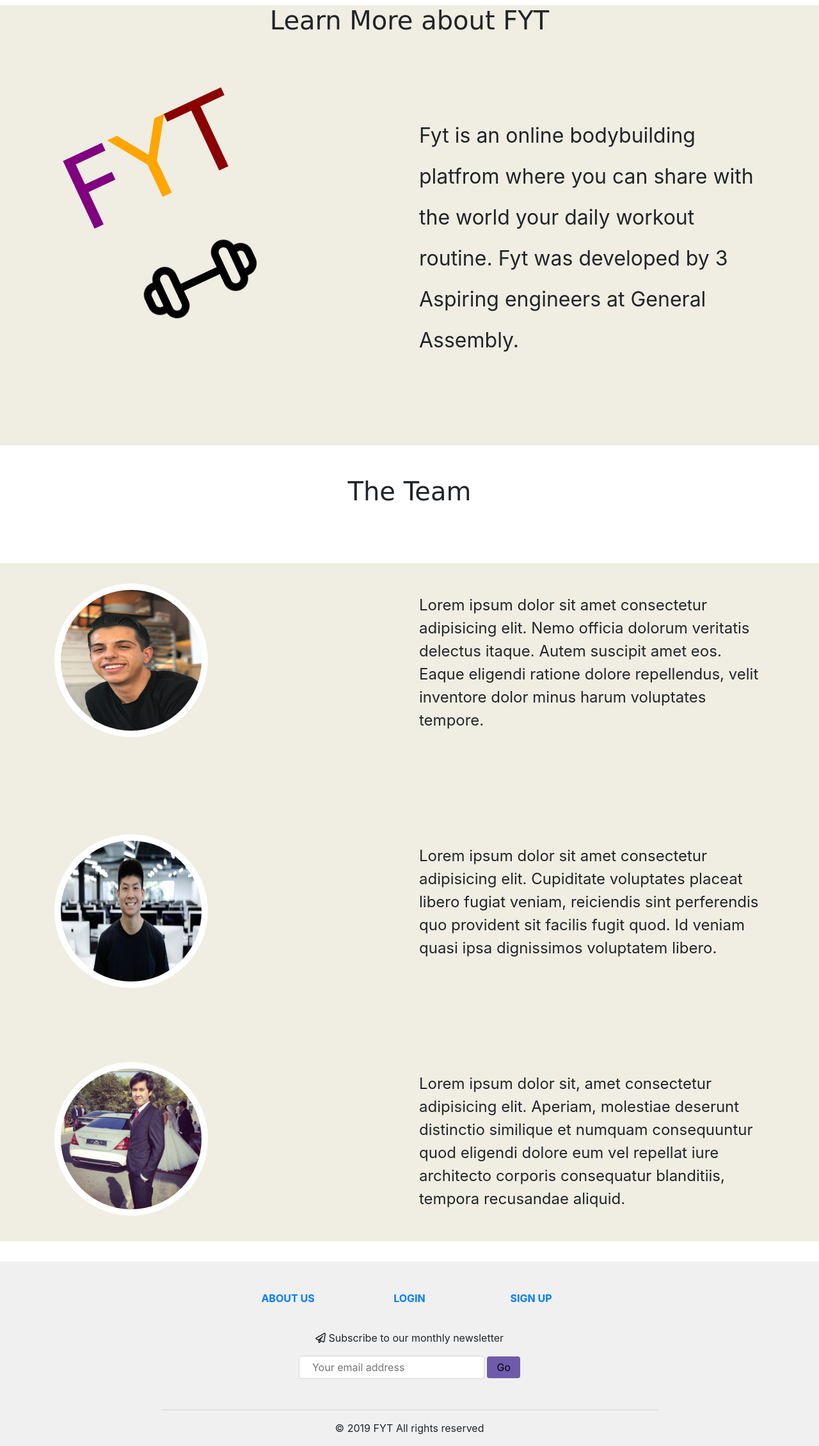
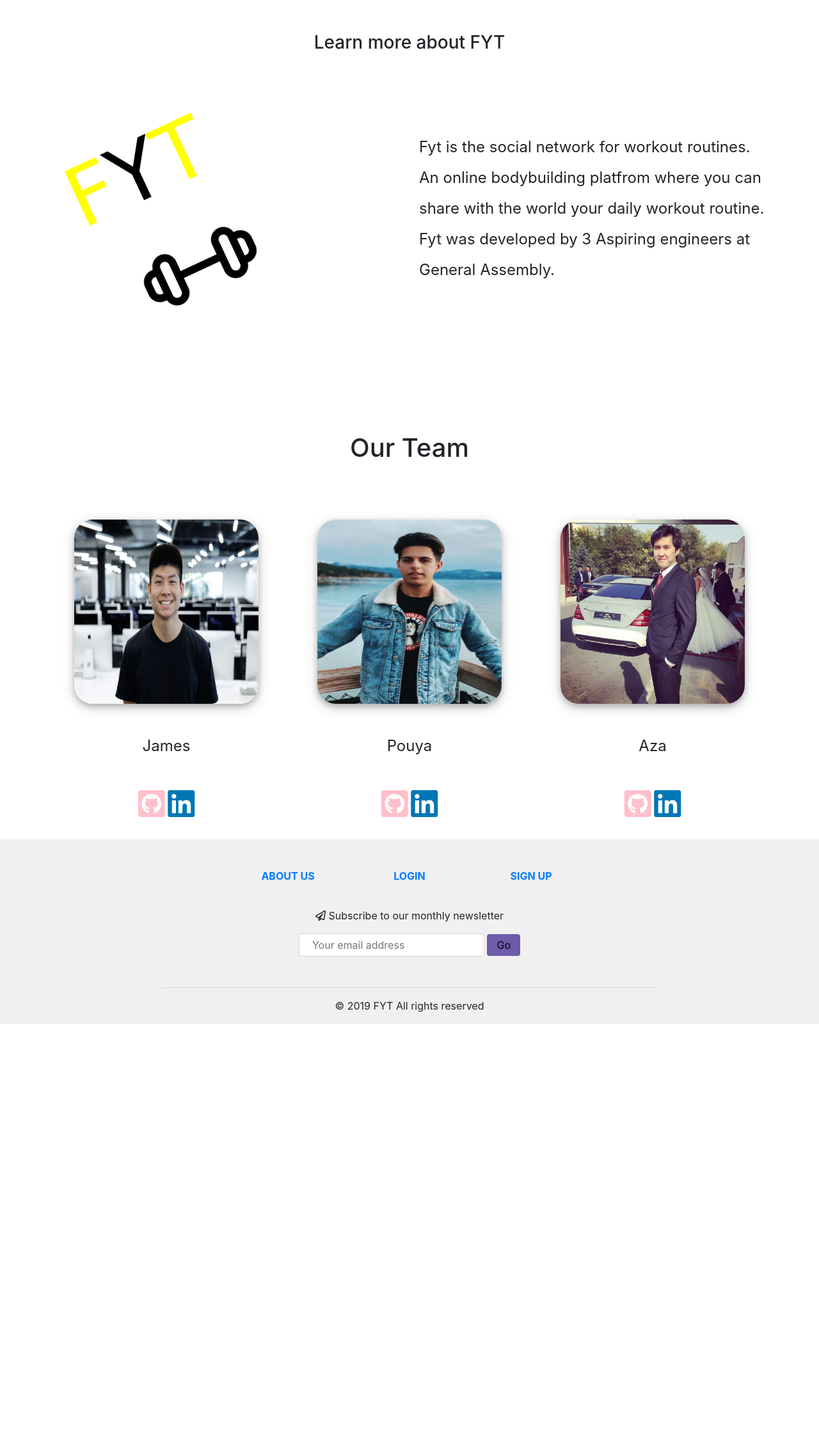
Before and after one commit to azamatbaiyzbekov/Project-3-FitnessApp, a Django app: page /about/ in a window 1280 px wide. Shown: the part 56-2316 px from the top of the page at 64% size. After the commit the page ends 1656 px from the top, so only its background shows below. Run offline with Django 3.2, Linux system fonts and the light colour scheme; some libraries are stand-ins or nearby versions; some web fonts are replaced.

Commit message:
Adds styling to About Page

```diff
--- a/fyt/static/css/main.css
+++ b/fyt/static/css/main.css
@@ -43,60 +43,59 @@
 }
 
 /*===================== ABOUT PAGE =================== */
-.about-fyt-header {
-    font-size: 2rem;
-    font-family: 'Ma Shan Zheng', cursive;
-}
-.about-fyt-row {
-    background-color : #f0ede2;
+.about-fyt-header h3{
+    margin-top: 1.5em;
 }
 .about-fyt p {
     font-family: 'Saira Stencil One', cursive;
-    font-size: 10rem;
+    font-size: 8em;
     transform: rotate(-25deg);
     margin-top: 1rem;
 }
+.about-img-description p {
+    font-size: 1.5em;
+    margin: 3rem 0;
+}
 /* About page Fyt span colors */
 .about-f {
-    color: purple;
+    color: yellow;
 }
 .about-y {
-    color: orange;
+    color: black;
 }
 .about-t {
-    color: darkred;
+    color: yellow;
 }
-
-.about-team{
-    margin-top: 3rem;
-    font-size: 2rem;
-    font-family: 'Ma Shan Zheng', cursive;
-}
-
 .about-fyt img {
     transform: rotate(-25deg);
     margin: 0 0 10em 8em;
 }
 
 .about-description  {
-    font-size: 2em;
+    font-size: 1.5em;
     margin: auto 0;
     line-height: 2;
+    top: -50px;
 }
 
 .about-img {
-    border: 10px solid white;
-    border-radius: 50%;
-    width: 15rem;
-    height: 15rem;
-    margin-top: 2rem;
+    box-shadow: 0 4px 8px 0 rgba(0, 0, 0, 0.2), 0 6px 20px 0 rgba(0, 0, 0, 0.19);
+    border-radius: 10%;
+    width: 18rem;
+    height: 18rem;
 }
 .about-img-description {
     margin-top: 5rem;
 }
-.about-img-description p {
-    font-size: 1.5em;
-    margin: 3rem 0;
+.github-link {
+    top: -15;
+    font-size: 3rem;
+}
+.git {
+    color: #FFC0CB;
+}
+.linked {
+    color: #0077B5;
 }
 
 /* ======================== LANDING =================== */
--- a/fyt/templates/about.html
+++ b/fyt/templates/about.html
@@ -2,11 +2,11 @@
 {% block content %}
 {% load staticfiles %}
 
-<div class="about-fyt-row">
+
 <div class="container">
     <div class="row about-fyt-header text-center">
         <div class="col-md-12">
-                <h1>Learn More about FYT</h1>
+            <h3>Learn more about FYT</h3>
         </div>
     </div>
     <div class="row">
@@ -15,54 +15,44 @@
             <img src="{% static 'images/fyt.png' %}" alt="fyt logo">
         </div>
         <div class="about-description col-md-6">
-                <p>Fyt is an online bodybuilding platfrom where you can share with the world
+            <p>Fyt is the social network for workout routines. An online bodybuilding platfrom where you can share
+                with the world
                 your daily workout routine. Fyt was developed by 3 Aspiring engineers at General Assembly.
             </p>
         </div>
     </div>
 </div>
+
+<div class="container">
+    <div class="row text-center">
+        <div class="col-md-12">
+            <h1>Our Team</h1>
         </div>
-<div class="container">
-    <div class="row about-team text-center">
-        <div class="col-md-12">
-            <h1>The Team</h1>
+    </div>
+    <div class="row text-center">
+
+        <div class="col-md-4 about-img-description"">
+                <img class=" about-img" src="{% static 'images/james.png' %}" alt="">
+            <p>James</p>
+            <a href=""><i class="git github-link fab fa-github-square"></i></a> <a href=""><i
+                    class="linked github-link fab fa-linkedin"></i></a>
+        </div>
+        <div class="col-md-4 about-img-description">
+            <img class="about-img" src="{% static 'images/pouya.png' %}" alt="">
+            <p>Pouya</p>
+            <a href=""><i class="git github-link fab fa-github-square"></i></a> <a href=""><i
+                    class="linked github-link fab fa-linkedin"></i></a>
+        </div>
+        <div class="col-md-4 about-img-description"">
+                <img class=" about-img" src="{% static 'images/aza.png' %}" alt="">
+            <p>Aza</p>
+            <a href=""><i class="git github-link fab fa-github-square"></i></a> <a href=""><i
+                    class="linked github-link fab fa-linkedin"></i></a>
         </div>
     </div>
 </div>
-<div class="about-fyt-row">
-    <div class="container">
-        <div class="row about-img-description">
-            <div class="col-md-6">
-                <img class="about-img" src="{% static 'images/pouya.png' %}" alt="">
-            </div>
-            <div class="col-md-6">
-                <p>Lorem ipsum dolor sit amet consectetur adipisicing elit. Nemo officia dolorum veritatis delectus
-                    itaque. Autem suscipit amet eos. Eaque eligendi ratione dolore repellendus, velit inventore dolor
-                    minus harum voluptates tempore.</p>
-            </div>
-        </div>
-        <div class="row about-img-description">
-            <div class="col-md-6">
-                <img class="about-img" src="{% static 'images/james.png' %}" alt="">
-            </div>
-            <div class="col-md-6">
-                <p>Lorem ipsum dolor sit amet consectetur adipisicing elit. Cupiditate voluptates placeat libero fugiat
-                    veniam, reiciendis sint perferendis quo provident sit facilis fugit quod. Id veniam quasi ipsa
-                    dignissimos voluptatem libero.</p>
-            </div>
-        </div>
-        <div class="row about-img-description">
-            <div class="col-md-6">
-                <img class="about-img" src="{% static 'images/aza.png' %}" alt="">
-            </div>
-            <div class="col-md-6">
-                <p>Lorem ipsum dolor sit, amet consectetur adipisicing elit. Aperiam, molestiae deserunt distinctio
-                    similique et numquam consequuntur quod eligendi dolore eum vel repellat iure architecto corporis
-                    consequatur blanditiis, tempora recusandae aliquid.</p>
-            </div>
-        </div>
-    </div>
-</div>
+
+
 <!-- Footer -->
 <footer class="page-footer font-small landing-footer">
 
```
Also changed, not shown: fyt/static/images/pouya.png, 3 other files. Lines whose indentation alone changed are shown as unchanged.
